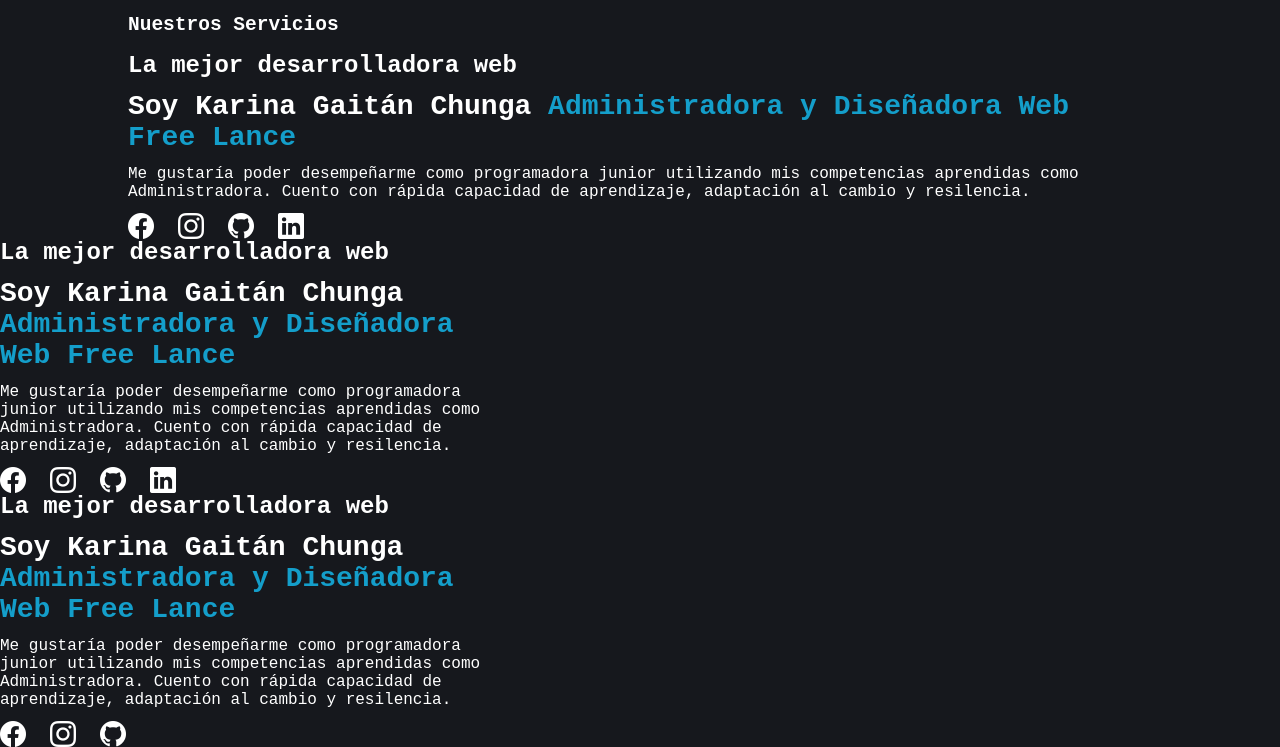
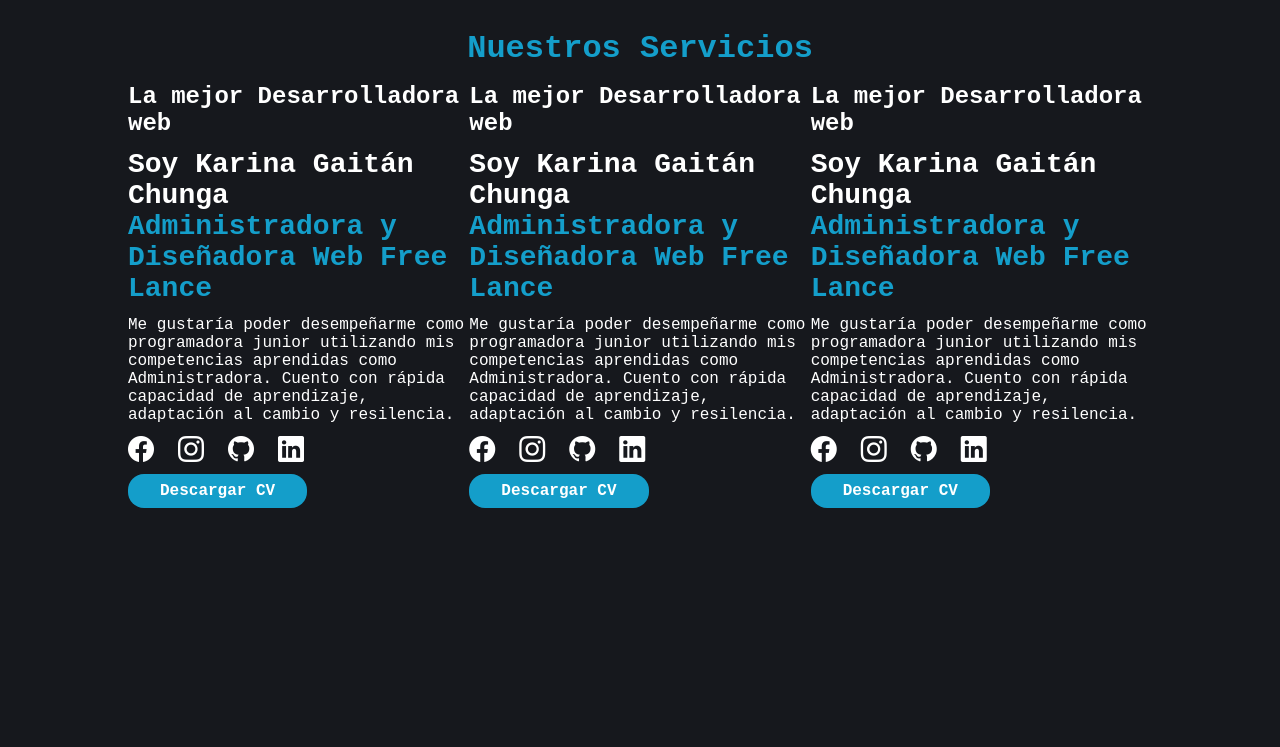
Before and after one commit to KarinaGaitan/Bootcamp-2023, a plain HTML site: page 9 y 10. Novena y Décima Clase - HTML y CSS/index.html in a window 1280 px wide. Shown: the part 817-1564 px from the top of the page. After the commit the page ends 1357 px from the top, so only its background shows below. Drawn offline with nearby package versions, Linux system fonts and the light colour scheme.

Commit message:
Actualización clases 1705.5

```diff
--- a/9 y 10. Novena y Décima Clase - HTML y CSS/CSS/index.css
+++ b/9 y 10. Novena y Décima Clase - HTML y CSS/CSS/index.css
@@ -38,6 +38,10 @@
     pointer-events: initial;
 }
 
+.section{
+    padding-top: 2rem;
+    padding-bottom: 2rem;
+}
 
 /*Si no se pone . afectaría a toda la etiqueta que tenga el mismo nombre, pero con . solo afecta a la clase*/
 .container {
@@ -46,6 +50,14 @@
     padding-left: 1rem;
     /*max ancho de píxeles*/
     margin: auto;
+}
+
+.title{
+    font-size: 2rem;
+    margin: 0;
+    /*quitar el estilo por defecto*/
+    color: #149eca;
+    text-align: center;
 }
 
 .img {
@@ -204,14 +216,14 @@
 }
 
 .icon--menu {
-    transform: scale(var(--1--menu));
+    transform: scale(var(--1-menu));
     position: absolute;
     right: 1rem;
     transition: transform 0.25s;
 }
 
 .icon--close {
-    transform: scale(var(--1--close));
+    transform: scale(var(--1-close));
     position: absolute;
     right: 1rem;
     transition: transform 0.25s;
@@ -291,6 +303,10 @@
     display: flex;
 }
 
+.f-direction-column {
+    flex-direction: column;
+}
+
 .gap-sm {
     gap: 1.Srem;
 }
@@ -341,6 +357,11 @@
     grid-template-columns: 1fr;
 }
 
+.g-layout--1-1-1 {
+    grid-template-columns: 1fr;
+}
+
+
 .g-layout--center {
     align-items: center;
     justify-items: center;
@@ -350,4 +371,7 @@
     .g-layout--1-1 {
         grid-template-columns: 1fr 1fr;
     }
+    .g-layout--1-1-1 {
+        grid-template-columns: 1fr 1fr 1fr;
+    }
 }
--- a/9 y 10. Novena y Décima Clase - HTML y CSS/index.html
+++ b/9 y 10. Novena y Décima Clase - HTML y CSS/index.html
@@ -109,53 +109,19 @@
                 <img src="https://i.postimg.cc/WpXBnMsL/Fotograf-a.jpg" alt="Profesional de la Portada" width="200"
                     height="200" class="img img--hero" />
                 <!--Etiqueta img siempre va con src, alt para decir el títuo de la imagen en caso de error, width y height-->
+                <!--gap es para espaciado entre palabras-->
             </div>
         </article>
         <section class="section">
-            <div class="container">
-                <h2>Nuestros Servicios</h2>
-                <div class="g-layout g-layout--1-1-g">
-                    <div class="card__body">
-                        <h1 class="card__title">La mejor desarrolladora web</h1>
-                        <h2 class="card__title card__title--lg">
-                            Soy Karina Gaitán Chunga
-                            <span class="color-primary">Administradora y Diseñadora Web Free Lance</span>
-                        </h2>
-                        <p class="card__text d-none md:d-block">Me gustaría poder desempeñarme como programadora junior
-                        utilizando mis competencias
-                        aprendidas como Administradora. Cuento con rápida capacidad de aprendizaje, adaptación al
-                        cambio y resilencia. </p>
-                                <!--etiqueta que permite estructurar el main, siempre debe de existir-->
-                        <ul class="list d-flex gap-xs">
-                            <li>
-                                <a href="https://www.facebook.com/profile.php?id=100069134096302" target="_blank"
-                                rel="noopener noreferrer" class="icon"><i class="bi bi-facebook"></i></a>
-                                    <!--Los enlaces del bootstrap siempre pegar en el nombre del link-->
-                            </li>
-                            <li>
-                                <a href="https://www.instagram.com/inmobiliaria_gaitan/" target="_blank"
-                                rel="noopener noreferrer" class="icon"><i class="bi bi-instagram"></i></a>
-                               <li>
-                                        <a href="https://github.com/KarinaGaitan/Bootcamp" target="_blank"
-                                            rel="noopener noreferrer" class="icon"><i class="bi bi-github"></i></a>
-                            </li>
-                            <li>
-                                        <a href="https://www.linkedin.com/in/karina-g-8328831b/" target="_blank"
-                                            rel="noopener noreferrer" class="icon"><i class="bi bi-linkedin"></i></a>
-                                    </li>
-                                </ul>
-                            </div>
-                        </div>
-                    </div>
-                </div>
-            </div>
-            <div>
+            <div class="container d-flex f-direction-column gap-md">
+                <h2 class="title">Nuestros Servicios</h2>
+                <div class="g-layout g-layout--1-1-1 gap-sm">
                     <div class="card">
                         <div class="card__body">
-                            <h1 class="card__title">La mejor desarrolladora web</h1>
-                            <h2 class="card__title card__title--lg">
-                                Soy Karina Gaitán Chunga
+                            <h1 class="card__title">La mejor Desarrolladora web</h1>
+                            <h2 class="card__title card__title--lg">Soy Karina Gaitán Chunga
                                 <span class="color-primary">Administradora y Diseñadora Web Free Lance</span>
+                                <!--Los span son etiquetas y estilos diferentes-->
                             </h2>
                             <p class="card__text d-none md:d-block">Me gustaría poder desempeñarme como programadora junior
                                 utilizando mis competencias
@@ -181,18 +147,15 @@
                                         rel="noopener noreferrer" class="icon"><i class="bi bi-linkedin"></i></a>
                                 </li>
                             </ul>
+                            <a href="https://1drv.ms/f/s!AsSu-bd3F-a6gYsmbbG-Dybk88biRQ?e=a18V9d" target="_blank" rel="noopener noreferrer" class="button">Descargar CV</a>
                         </div>
                     </div>
-                </div>
-            </div>
-        </div>
-        <div>
                     <div class="card">
                         <div class="card__body">
-                        <h1 class="card__title">La mejor desarrolladora web</h1>
-                        <h2 class="card__title card__title--lg">
-                            Soy Karina Gaitán Chunga
+                            <h1 class="card__title">La mejor Desarrolladora web</h1>
+                            <h2 class="card__title card__title--lg">Soy Karina Gaitán Chunga
                                 <span class="color-primary">Administradora y Diseñadora Web Free Lance</span>
+                                <!--Los span son etiquetas y estilos diferentes-->
                             </h2>
                             <p class="card__text d-none md:d-block">Me gustaría poder desempeñarme como programadora junior
                                 utilizando mis competencias
@@ -213,12 +176,51 @@
                                     <a href="https://github.com/KarinaGaitan/Bootcamp" target="_blank"
                                         rel="noopener noreferrer" class="icon"><i class="bi bi-github"></i></a>
                                 </li>
+                                <li>
+                                    <a href="https://www.linkedin.com/in/karina-g-8328831b/" target="_blank"
+                                        rel="noopener noreferrer" class="icon"><i class="bi bi-linkedin"></i></a>
+                                </li>
                             </ul>
+                            <a href="https://1drv.ms/f/s!AsSu-bd3F-a6gYsmbbG-Dybk88biRQ?e=a18V9d" target="_blank" rel="noopener noreferrer" class="button">Descargar CV</a>
+                        </div>
+                    </div>
+                    <div class="card">
+                        <div class="card__body">
+                            <h1 class="card__title">La mejor Desarrolladora web</h1>
+                            <h2 class="card__title card__title--lg">Soy Karina Gaitán Chunga
+                                <span class="color-primary">Administradora y Diseñadora Web Free Lance</span>
+                                <!--Los span son etiquetas y estilos diferentes-->
+                            </h2>
+                            <p class="card__text d-none md:d-block">Me gustaría poder desempeñarme como programadora junior
+                                utilizando mis competencias
+                                aprendidas como Administradora. Cuento con rápida capacidad de aprendizaje, adaptación al
+                                cambio y resilencia. </p>
+                            <!--etiqueta que permite estructurar el main, siempre debe de existir-->
+                            <ul class="list d-flex gap-xs">
+                                <li>
+                                    <a href="https://www.facebook.com/profile.php?id=100069134096302" target="_blank"
+                                        rel="noopener noreferrer" class="icon"><i class="bi bi-facebook"></i></a>
+                                    <!--Los enlaces del bootstrap siempre pegar en el nombre del link-->
+                                </li>
+                                <li>
+                                    <a href="https://www.instagram.com/inmobiliaria_gaitan/" target="_blank"
+                                        rel="noopener noreferrer" class="icon"><i class="bi bi-instagram"></i></a>
+                                </li>
+                                <li>
+                                    <a href="https://github.com/KarinaGaitan/Bootcamp" target="_blank"
+                                        rel="noopener noreferrer" class="icon"><i class="bi bi-github"></i></a>
+                                </li>
+                                <li>
+                                    <a href="https://www.linkedin.com/in/karina-g-8328831b/" target="_blank"
+                                        rel="noopener noreferrer" class="icon"><i class="bi bi-linkedin"></i></a>
+                                </li>
+                            </ul>
+                            <a href="https://1drv.ms/f/s!AsSu-bd3F-a6gYsmbbG-Dybk88biRQ?e=a18V9d" target="_blank" rel="noopener noreferrer" class="button">Descargar CV</a>
+                        </div>
                     </div>
                 </div>
             </div>
         </section>
     </main>
 </body>
-
 </html>
```
Lines whose indentation alone changed are shown as unchanged.
